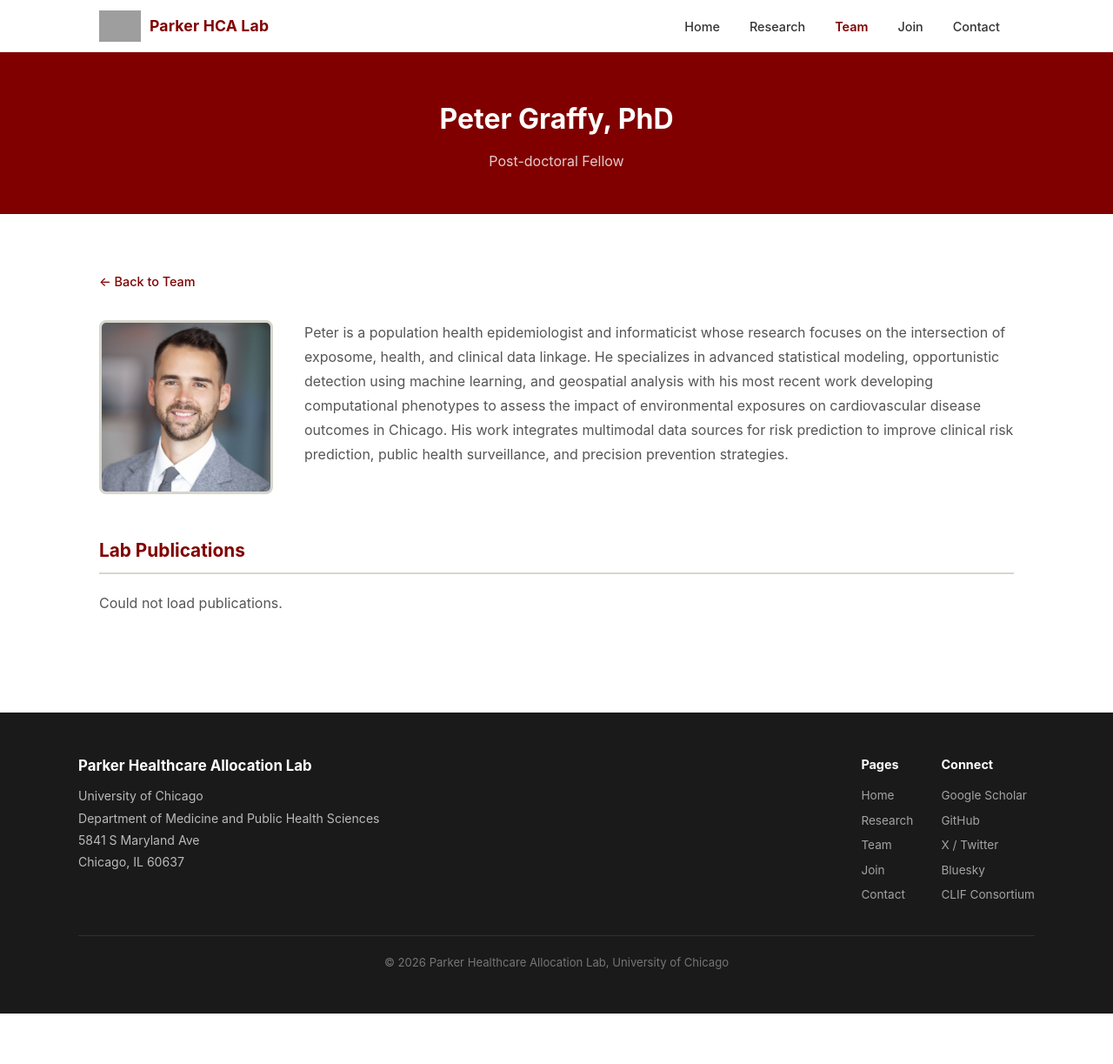
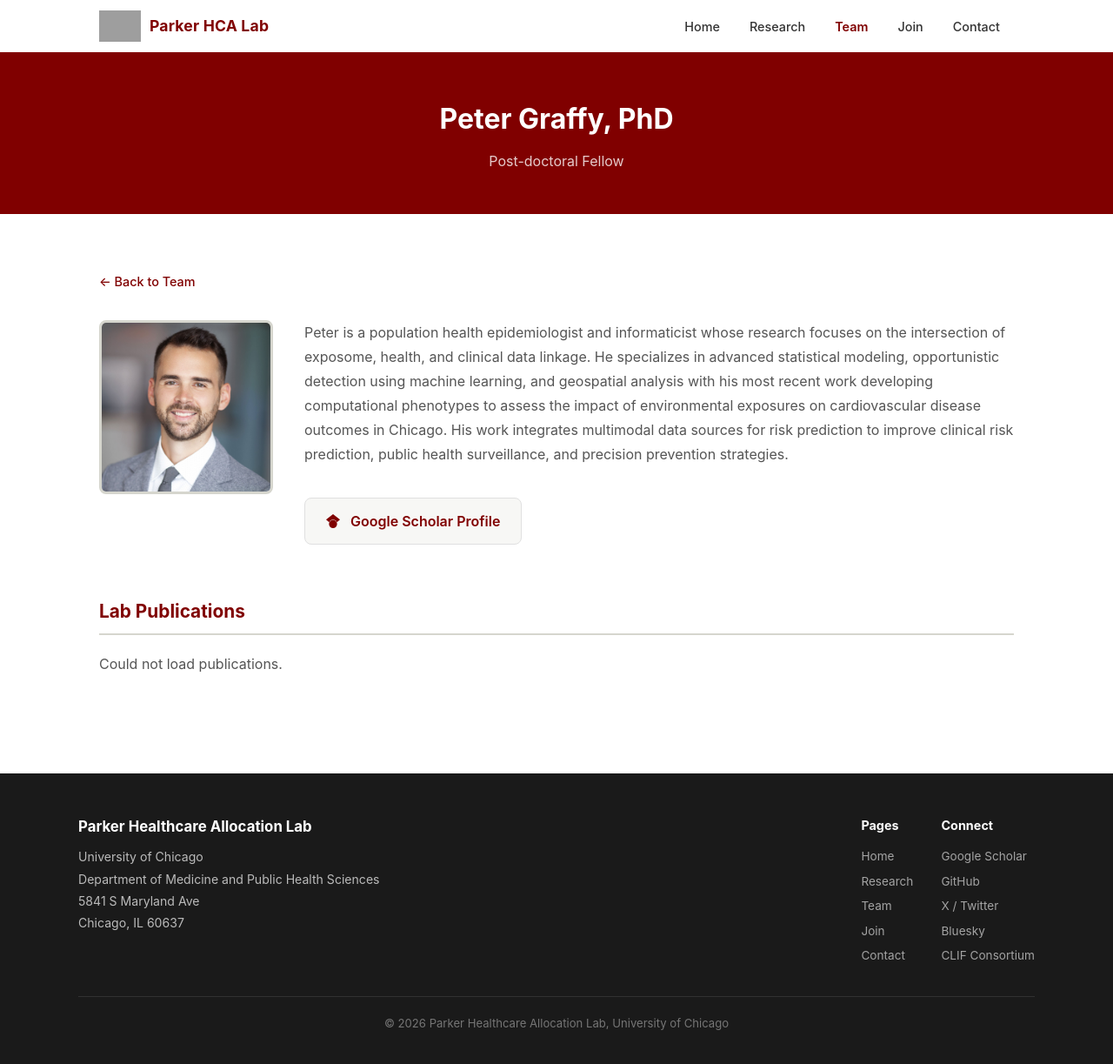
Before and after one commit to Healthcare-Allocation-Lab/healthcare-allocation-lab.github.io, a Jekyll site: the page built from _team_members/peter-graffy.md, in a window 1280 px wide and 1235 px high. Shown: the top 1223 px of the window at 87% size. Built offline with Jekyll 4.4.1, drawn with Linux system fonts in a browser that asks for light colours; comment, search, counter and statistics services are not loaded; some of the changed lines change nothing that is shown; grey boxes are pictures that could not be loaded.

Commit message:
Update Team Members “peter-graffy”

```diff
--- a/_team_members/peter-graffy.md
+++ b/_team_members/peter-graffy.md
@@ -1,11 +1,12 @@
 ---
-member_name: "Peter Graffy, PhD"
-role: "Post-doctoral Fellow"
-slug: "peter-graffy"
-pubmed_name: "Graffy PM"
-photo: "images/team/peter-graffy.jpg"
-title: "Peter Graffy | Parker Healthcare Allocation Lab"
-description: "Profile of Peter Graffy at the Parker HCA Lab."
+member_name: Peter Graffy, PhD
+role: Post-doctoral Fellow
+slug: peter-graffy
+photo: images/team/peter-graffy.jpg
+pubmed_name: Graffy PM
+google_scholar: https://scholar.google.com/citations?user=p9yiDrkAAAAJ&hl=en
+title: Peter Graffy | Parker Healthcare Allocation Lab
+description: Profile of Peter Graffy at the Parker HCA Lab.
 ---
 
 Peter is a population health epidemiologist and informaticist whose research focuses on the intersection of exposome, health, and clinical data linkage. He specializes in advanced statistical modeling, opportunistic detection using machine learning, and geospatial analysis with his most recent work developing computational phenotypes to assess the impact of environmental exposures on cardiovascular disease outcomes in Chicago. His work integrates multimodal data sources for risk prediction to improve clinical risk prediction, public health surveillance, and precision prevention strategies.
```
